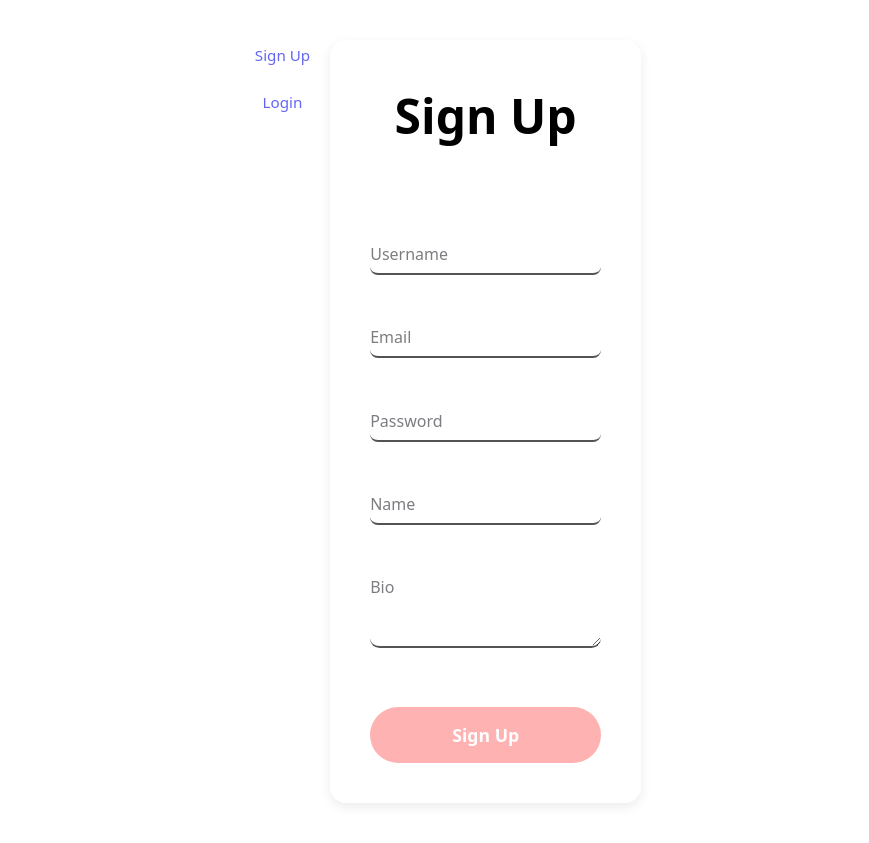
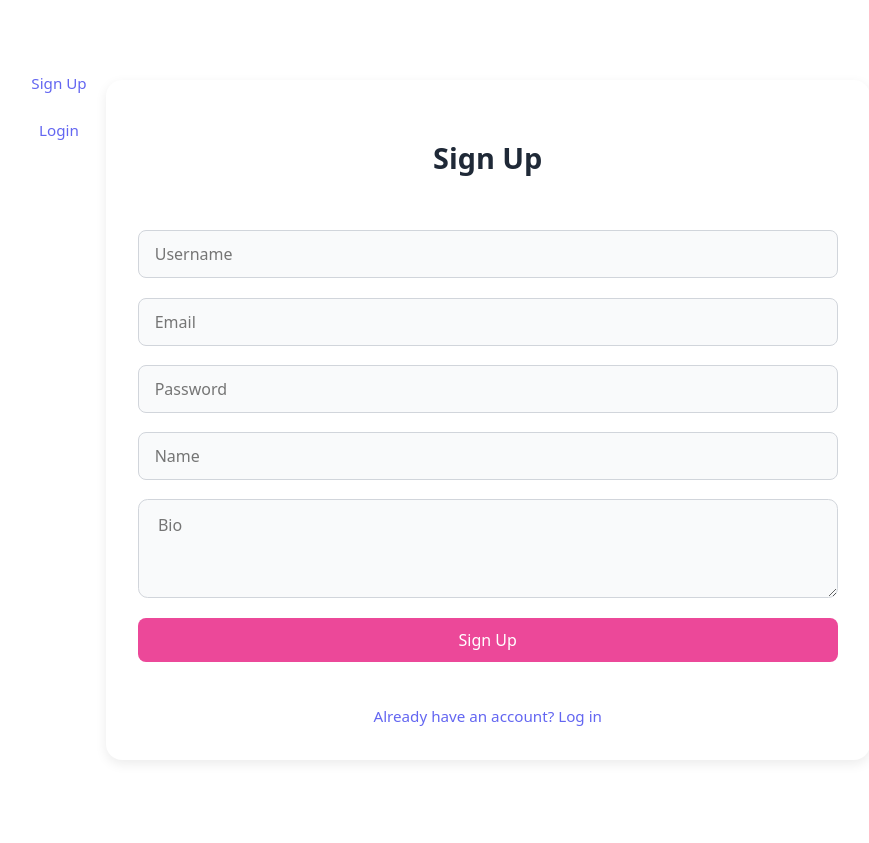
Before and after one commit to zahralmosawi/castify-front-end-app, a React (Vite) app: page /signup in a window 1280 px wide. Shown: the whole page, without its empty margins (182-1051 px from the left). Built offline with nearby package versions, Linux system fonts and the light colour scheme; no server answers.

Commit message:
updating login and signup form

```diff
--- a/src/components/LoginForm/LoginForm.css
+++ b/src/components/LoginForm/LoginForm.css
@@ -1,70 +1,77 @@
-body {
+.container {
+  width: 100%;
+}
+
+h2 {
+  font-size: 1.8rem;
+  color: #1f2937;
+  text-align: center;
+  margin-bottom: 2rem;
+  width: 100%;
+}
+
+form {
+  width: 700px;
+  max-width: 1300px;
+  background: white;
+  padding: 2rem;
+  border-radius: 1rem;
+  box-shadow: 0 4px 12px rgba(0, 0, 0, 0.08);
+  display: flex;
+  flex-direction: column;
+  gap: 1.2rem;
+}
+
+input, textarea {
+  padding: 0.75rem 1rem;
+  font-size: 1rem;
+  border: 1px solid #d1d5db;
+  border-radius: 0.5rem;
+  background-color: #f9fafb;
+  font-family: inherit;
+}
+
+input:focus, textarea:focus {
+  border-color: #000000;
+  outline: none;
+}
+
+textarea {
+  resize: vertical;
+  min-height: 70px;
+}
+
+button {
+  padding: 0.7rem 1.2rem;
+  font-size: 1rem;
+  background-color: #ec4899;
+  color: white;
+  border: none;
+  border-radius: 0.5rem;
+  cursor: pointer;
+}
+
+button:hover {
+  background-color: #db2777;
+}
+
+a {
+  text-align: center;
+  margin-top: 1.5rem;
+  color: #6366f1;
+  text-decoration: none;
+  font-size: 0.95rem;
+  display: block;
+}
+
+a:hover {
+  text-decoration: underline;
+}
+
+.main-content {
   display: flex;
   justify-content: center;
-  align-items: center;
-  padding: 20px;
+  padding: 2rem;
+  width: 100%;
+  margin-left: -30px;
 }
-
-.login-container {
-  display: flex;
-  justify-content: center;
-  align-items: center;
-  min-height: 100vh;
-  padding: 20px;
-}
-
-.login-form {
-  padding: 2.5rem;
-  border: none;
-  width: 100%;
-  max-width: 400px;
-}
-
-.login-form h2 {
-  text-align: center;
-  margin-bottom: 2rem;
-  color: #000000;
-  font-size: 3rem;
-  font-weight: 600;
-  padding-bottom: 2rem;
-}
-
-.form-group {
-  margin-bottom: 1.5rem;
-}
-
-.login-input {
-  width: 100%;
-  flex: 1;
-  padding: 0.5rem 0;
-  border: none;
-  border-bottom: 2px solid #545454;
-  background-color: transparent;
-  font-size: 1rem;
-}
-
-.login-input:focus {
-  outline: none;
-  border-color: #8f296d;
-}
-
-.login-input::placeholder {
-  color: #7c7d80;
-}
-
-.login-button {
-  width: 100%;
-  padding: 1rem;
-  background: #feb2b2;
-  color: white;
-  border: none;
-  border-radius: 30px;
-  font-size: 1.1rem;
-  font-weight: 600;
-  cursor: pointer;
-  transition: all 0.3s ease;
-}
-
-.login-button button:hover {
-  background: #fc8181;
-}
--- a/src/components/LoginForm/LoginForm.jsx
+++ b/src/components/LoginForm/LoginForm.jsx
@@ -1,5 +1,5 @@
 import { useState } from 'react';
-import { useNavigate } from 'react-router-dom';
+import { useNavigate, Link } from 'react-router-dom';
 import axios from 'axios';
 import './LoginForm.css';
 
@@ -30,7 +30,6 @@ function LoginForm({ onLogin }) {
         <div className="login-constainer">
             <form onSubmit={handleSubmit} className="login-form">
                 <h2>Welcome Back</h2>
-
                 <div className="form-group">
                     <input
                         placeholder="Username"
@@ -48,8 +47,8 @@ function LoginForm({ onLogin }) {
                         onChange={event => setPassword(event.target.value)}
                     />
                 </div>
-
                 <button type='submit' className="login-button">Login</button>
+                <Link to="/signup" style={{textAlign: 'center', display: 'block', marginTop: '1.5rem'}}>Don't have an account? Sign up</Link>
             </form>
         </div>
     )
--- a/src/components/SignupForm/SignupForm.css
+++ b/src/components/SignupForm/SignupForm.css
@@ -1,89 +1,77 @@
-*{
-    box-sizing: border-box;
-    margin: 0;
-    padding: 0;
-}
-
-body {
-  display: flex;
-  justify-content: center;
-  align-items: center;
-  padding: 15px;
-  min-height: 100vh;
-}
-
-.signup-container {
-  padding: 20px;
+.container {
   width: 100%;
 }
 
-.signup-form {
-   padding: 2.5rem;
-   border: none;
-   width: 100%;
-   max-width: 400px;
-   /* width: 180%; */
-   text-align: center;
-   margin: auto;
+h2 {
+  font-size: 1.8rem;
+  color: #1f2937;
+  text-align: center;
+  margin-bottom: 2rem;
+  width: 100%;
 }
 
-.signup-form h2 {
-  text-align: center;
-  margin-bottom: 2rem;
-  color: #000000;
-  font-size: 3rem;
-  font-weight: 600;
-  padding-bottom: 2rem;
+form {
+  width: 700px;
+  max-width: 1300px;
+  background: white;
+  padding: 2rem;
+  border-radius: 3rem;
+  box-shadow: 0 4px 12px rgba(0, 0, 0, 0.08);
+  display: flex;
+  flex-direction: column;
+  gap: 1.2rem;
 }
 
-.form-group {
-  margin-bottom: 1.5rem;
+input, textarea {
+  padding: 0.75rem 1rem;
+  font-size: 1rem;
+  border: 1px solid #d1d5db;
+  border-radius: 0.5rem;
+  background-color: #f9fafb;
+  font-family: inherit;
 }
 
-.signup-form input,
-.signup-form textarea {
-  width: 100%;
-  flex: 1;
-  padding: 0.5rem 0;
-  border: none;
-  border-bottom: 2px solid #545454;
-  background-color: transparent;
-  font-size: 1rem;
+input:focus, textarea:focus {
+  border-color: #000000;
+  outline: none;
 }
 
-.signup-form input:focus,
-.signup-form textarea:focus {
-  outline: none;
-  border-color: #8f296d;
+textarea {
+  resize: vertical;
+  min-height: 70px;
 }
 
-.signup-form input::placeholder,
-.signup-form textarea::placeholder {
-  color: #7c7d80;
+button {
+  padding: 0.7rem 1.2rem;
+  font-size: 1rem;
+  background-color: #ec4899;
+  color: white;
+  border: none;
+  border-radius: 0.5rem;
+  cursor: pointer;
 }
 
-.signup-form textarea {
-  resize: vertical;
-  min-height: 80px;
+button:hover {
+  background-color: #db2777;
 }
 
-.singup-button {
-  margin-top: 1rem;
+a {
+  text-align: center;
+  margin-top: 1.5rem;
+  color: #6366f1;
+  text-decoration: none;
+  font-size: 0.95rem;
+  display: block;
 }
 
-.signup-form button {
-  width: 100%;
-  padding: 1rem;
-  background: #feb2b2;
-  color: white;
-  border: none;
-  border-radius: 30px;
-  font-size: 1.1rem;
-  font-weight: 600;
-  cursor: pointer;
-  transition: all 0.3s ease;
+a:hover {
+  text-decoration: underline;
 }
 
-.signup-form button:hover {
-  background: #fc8181;
+.main-content {
+  display: flex;
+  justify-content: center;
+  padding: 2rem;
+  width: 100%;
+  margin-left: -30px;
 }
--- a/src/components/SignupForm/SignupForm.jsx
+++ b/src/components/SignupForm/SignupForm.jsx
@@ -1,5 +1,5 @@
 import { useState } from 'react';
-import { useNavigate } from 'react-router-dom';
+import { useNavigate, Link } from 'react-router-dom';
 import axios from 'axios';
 import './SignupForm.css';
 
@@ -50,33 +50,16 @@ function SignupForm() {
     }
 
     return (
-        <div className="signup-container">
-        <form onSubmit={handleSubmit} className="signup-form">
+        <div className="main-content">
+            <form onSubmit={handleSubmit}>
                 <h2>Sign Up</h2>
-
-            <div className='form-group'>
                 <input name="username" placeholder="Username" onChange={handleChange} required />
-            </div>
-
-            <div className='form-group'>
                 <input name="email" type="email" placeholder="Email" onChange={handleChange} required />
-            </div>
-
-            <div className='form-group'>
                 <input name="password" type="password" placeholder="Password" onChange={handleChange} required />
-            </div>
-
-            <div className='form-group'>
                 <input name="name" placeholder="Name" onChange={handleChange} />
-            </div>
-
-            <div className='form-group'>
                 <textarea name="bio" placeholder="Bio" onChange={handleChange} />
-            </div>
-
-            <div className='singup-button'>
                 <button type="submit">Sign Up</button>
-            </div>
+                <Link to="/login" style={{textAlign: 'center', display: 'block', marginTop: '1.5rem'}}>Already have an account? Log in</Link>
             </form>
         </div>
     )
```
Lines whose indentation alone changed are shown as unchanged.
